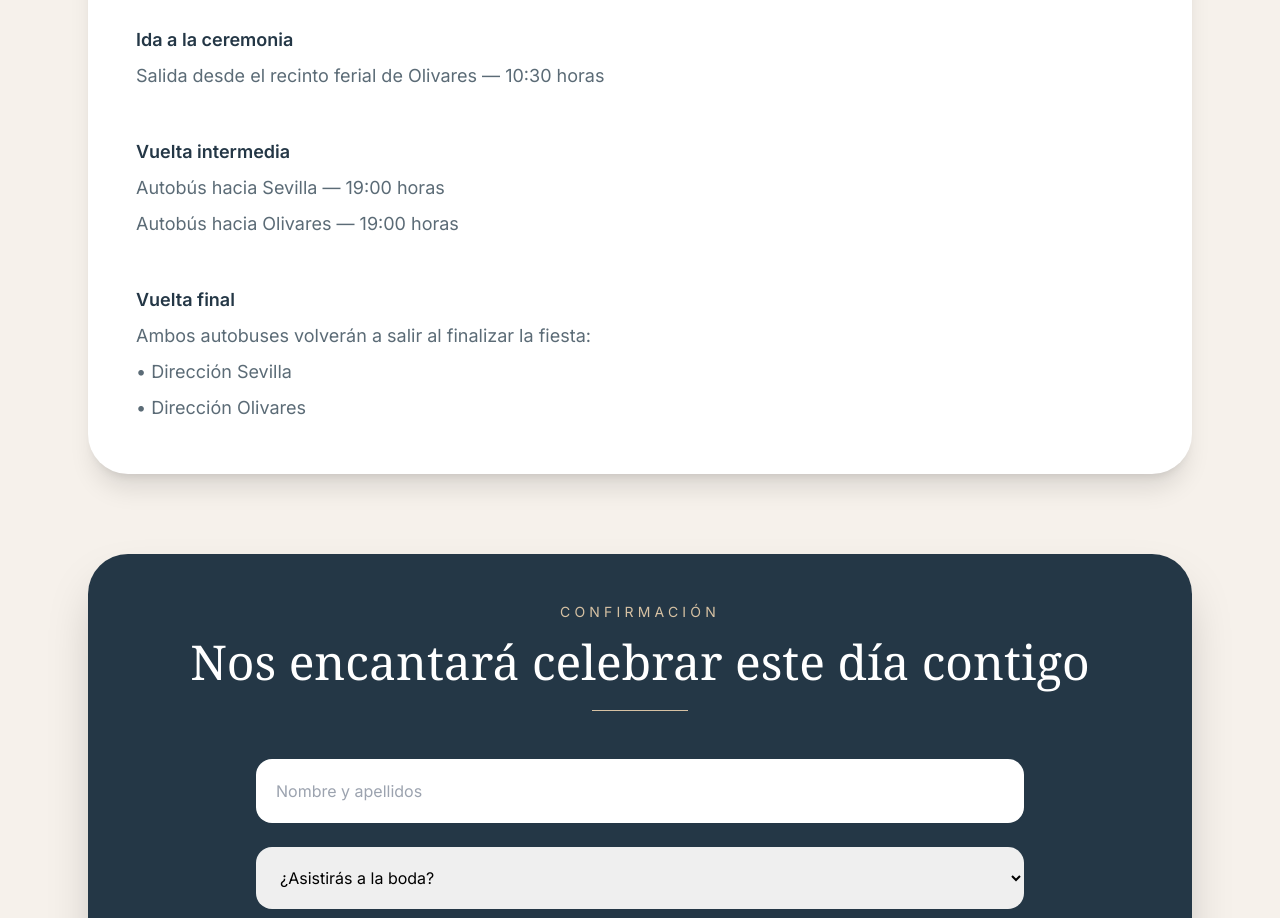
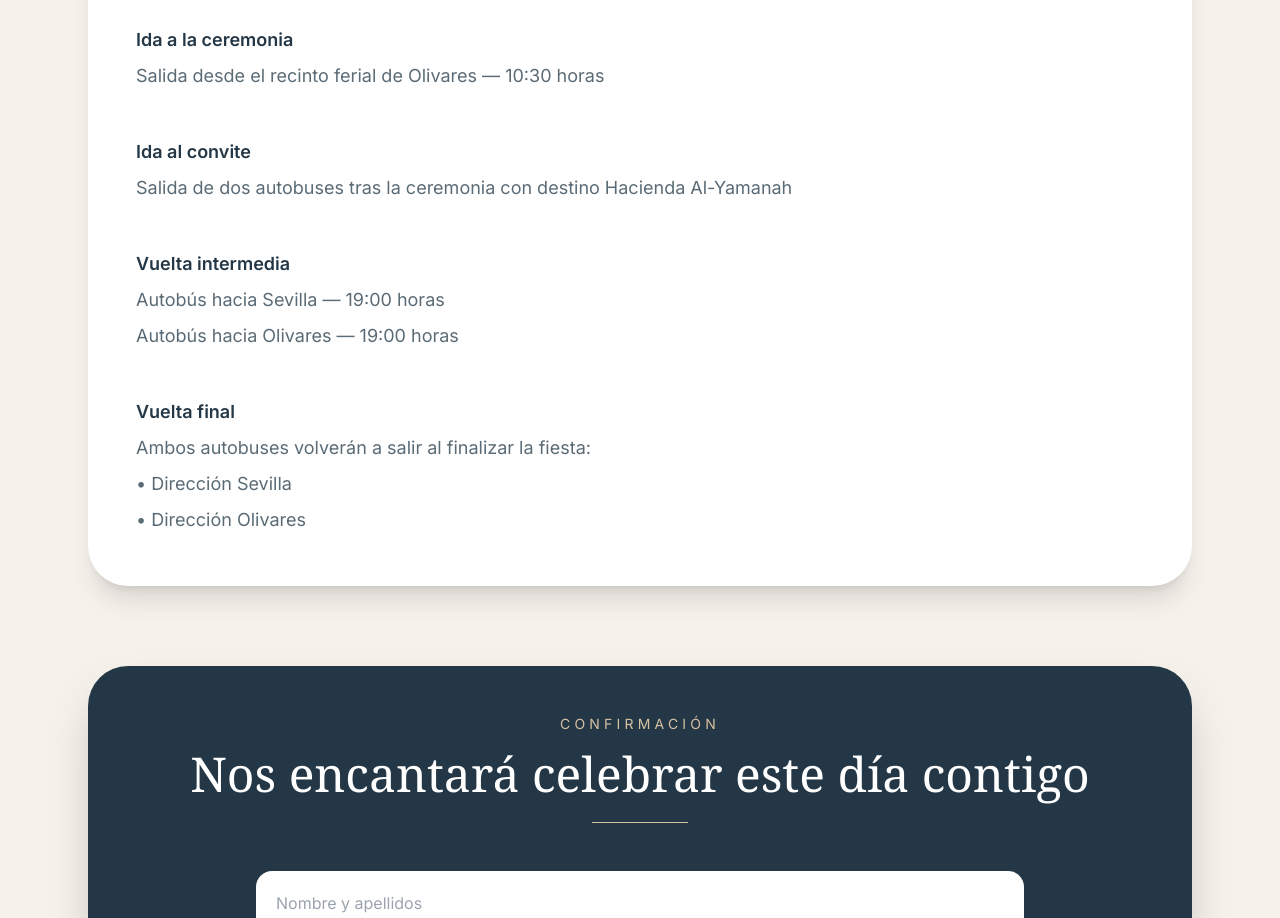
Before and after one commit to migueldevicente7-boop/boda-isabel-miguel, a Next.js app: page / in a window 1280 px wide. Shown: the part 2400-3318 px from the top of the page. Built offline with nearby package versions, Linux system fonts and the light colour scheme.

Commit message:
Update page.tsx

```diff
--- a/app/page.tsx
+++ b/app/page.tsx
@@ -277,6 +277,16 @@ export default function Home() {
 
             <div>
               <p className="font-semibold text-[#243746]">
+                Ida al convite
+              </p>
+
+              <p>
+                Salida de dos autobuses tras la ceremonia con destino Hacienda Al-Yamanah
+              </p>
+            </div>
+
+            <div>
+              <p className="font-semibold text-[#243746]">
                 Vuelta intermedia
               </p>
 
```
